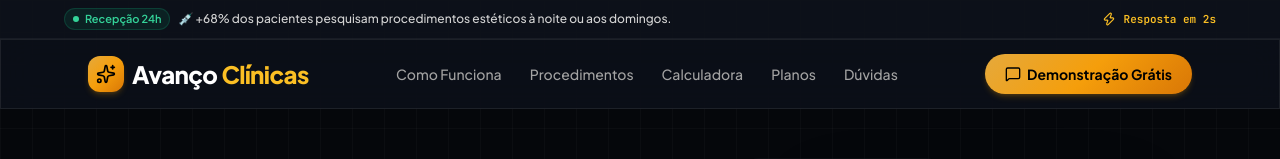
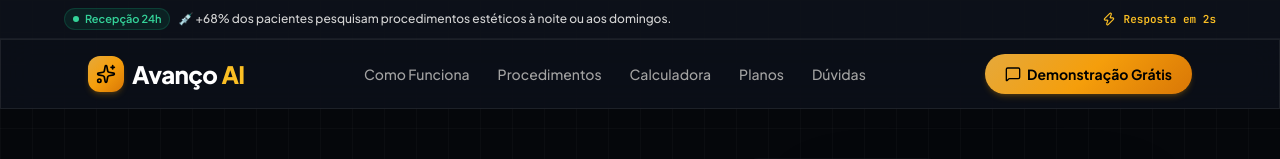
Before and after one commit to SamueldJesus/avanco-ai-landing, a website: page index.html in a window 1280 px wide. Shown: the top 159 px of the page. Drawn offline with nearby package versions, Linux system fonts and the light colour scheme.

Commit message:
fix(branding): atualiza nome da marca para Avanço AI no header e footer

```diff
--- a/index.html
+++ b/index.html
@@ -52,7 +52,7 @@
                 </div>
                 <div class="flex items-center tracking-tight">
                     <span class="text-white font-black">Avanço</span>
-                    <span class="text-amber-400 font-black ml-1">Clínicas</span>
+                    <span class="text-amber-400 font-black ml-1">AI</span>
                 </div>
             </a>
 
@@ -180,7 +180,7 @@
                     <!-- Mockup Image Container -->
                     <div class="relative z-10 w-full flex justify-center py-2">
                         <img src="/assets/whatsapp-mockup.png"
-                             alt="Demonstração da Secretária IA Avanço Clínicas no WhatsApp"
+                             alt="Demonstração da Secretária IA Avanço AI no WhatsApp"
                              width="426"
                              height="885"
                              class="w-auto h-auto max-h-[520px] sm:max-h-[580px] lg:max-h-[620px] drop-shadow-[0_25px_35px_rgba(0,0,0,0.7)] object-contain select-none transition-transform duration-500 hover:scale-[1.02]"
@@ -597,7 +597,7 @@
                     <div class="w-7 h-7 rounded-lg gold-gradient-bg flex items-center justify-center text-black font-black text-xs">
                         <i data-lucide="sparkles" class="w-4 h-4"></i>
                     </div>
-                    <span class="text-white font-extrabold text-base sm:text-lg">Avanço <span class="text-amber-400">Clínicas</span></span>
+                    <span class="text-white font-extrabold text-base sm:text-lg">Avanço <span class="text-amber-400">AI</span></span>
                 </div>
                 <div class="flex flex-wrap justify-center gap-4 sm:gap-6 text-xs text-neutral-400">
                     <a href="#como-funciona" class="hover:text-amber-400 transition">Como Funciona</a>
```
